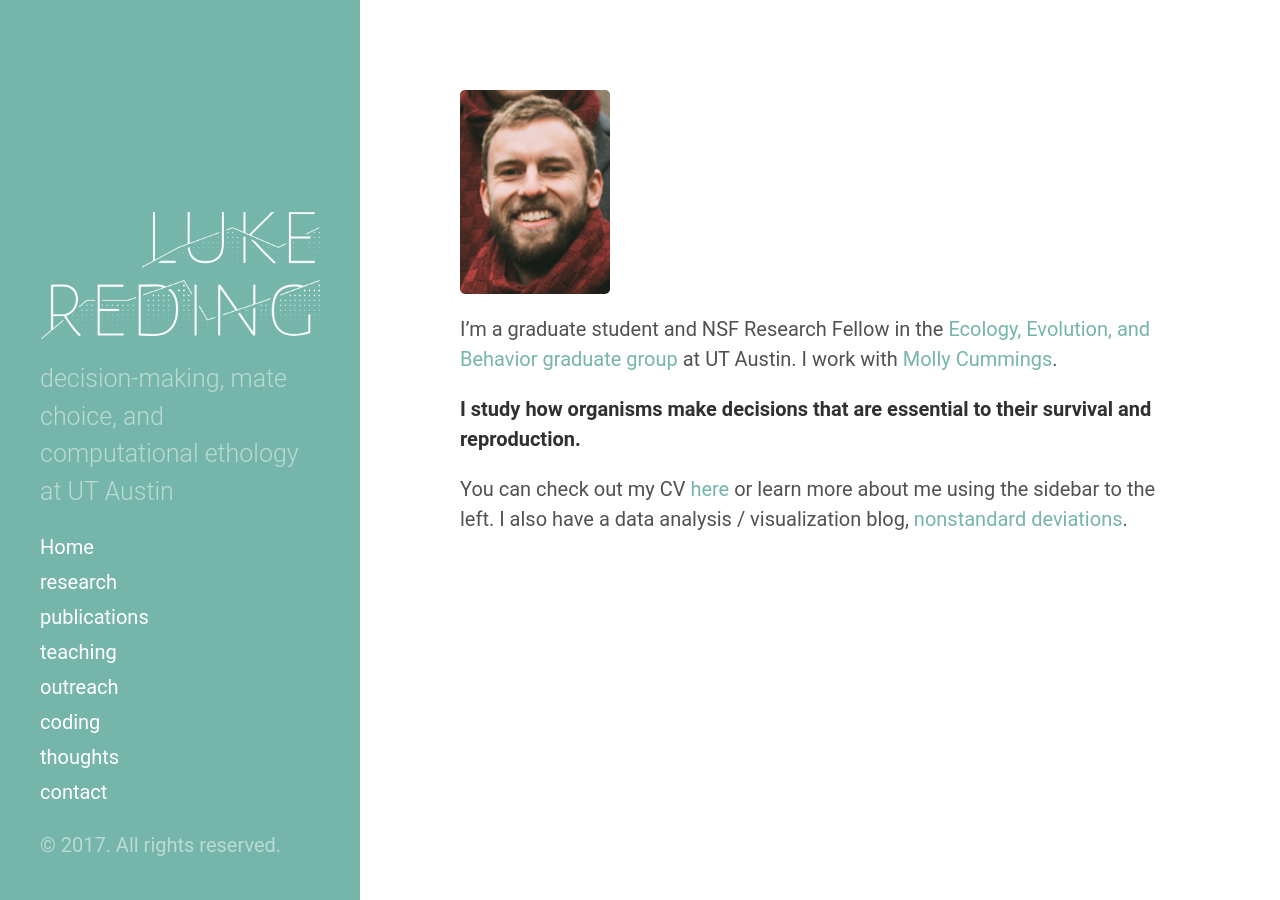
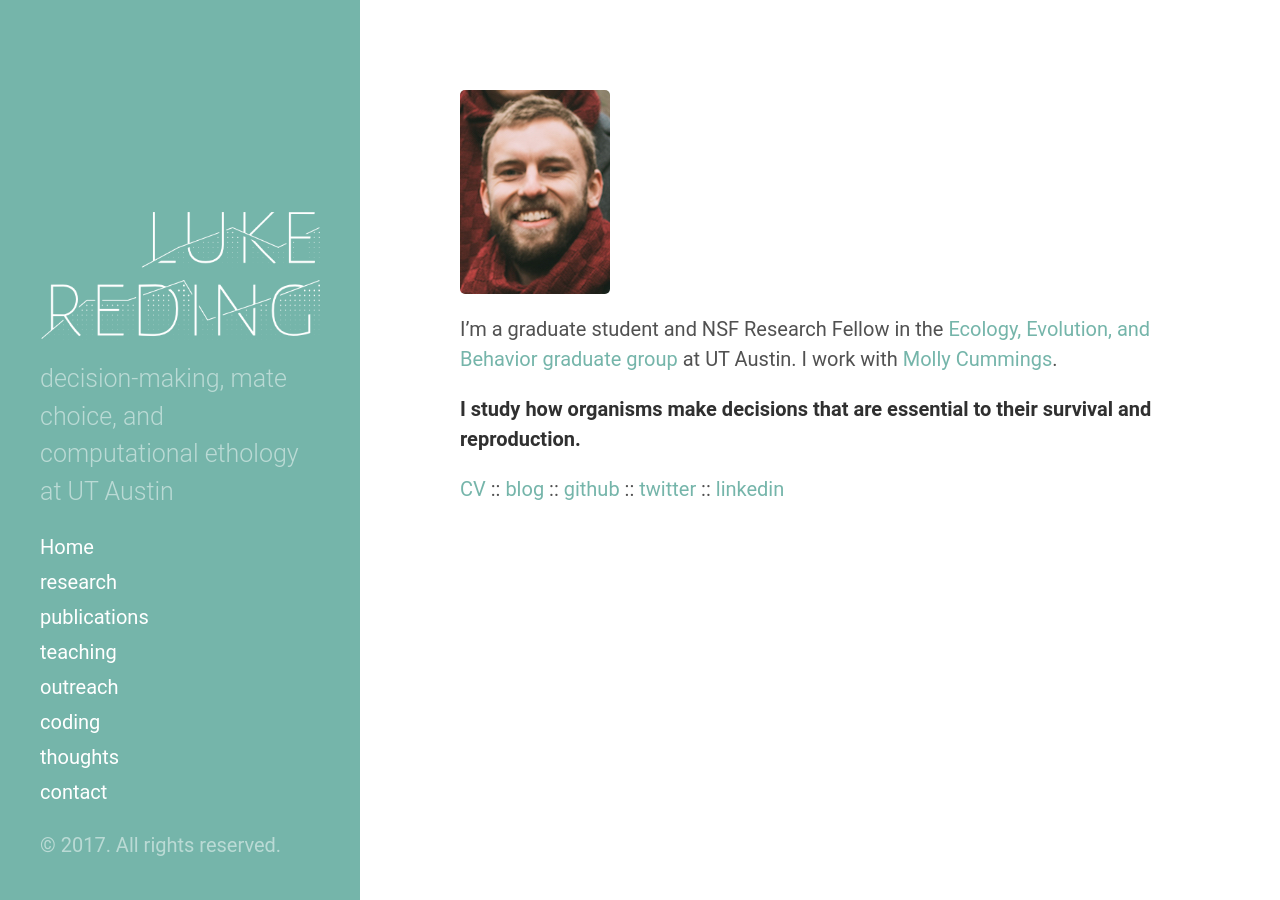
Before and after one commit to lukereding/lukereding.github.io, a Jekyll site: the page built from index.md, in a window 1280 px wide. Built offline with Jekyll 4.4.1, drawn with Linux system fonts in a browser that asks for light colours; the list of posts is cut into pages by our own code.

Commit message:
Update index.md

```diff
--- a/index.md
+++ b/index.md
@@ -9,4 +9,8 @@
 
 __I study how organisms make decisions that are essential to their survival and reproduction.__
 
-You can check out my CV [here](../files/cv.pdf) or learn more about me using the sidebar to the left. I also have a data analysis / visualization blog, [nonstandard deviations](https://lukereding.github.io/nonstandard_deviations/).
+[CV](../files/cv.pdf)
+:: [blog](https://lukereding.github.io/nonstandard_deviations/)
+:: [github](https://github.com/lukereding)
+:: [twitter](https://twitter.com/lpreding)
+:: [linkedin](www.linkedin.com/in/luke-reding-95b318129)
```
